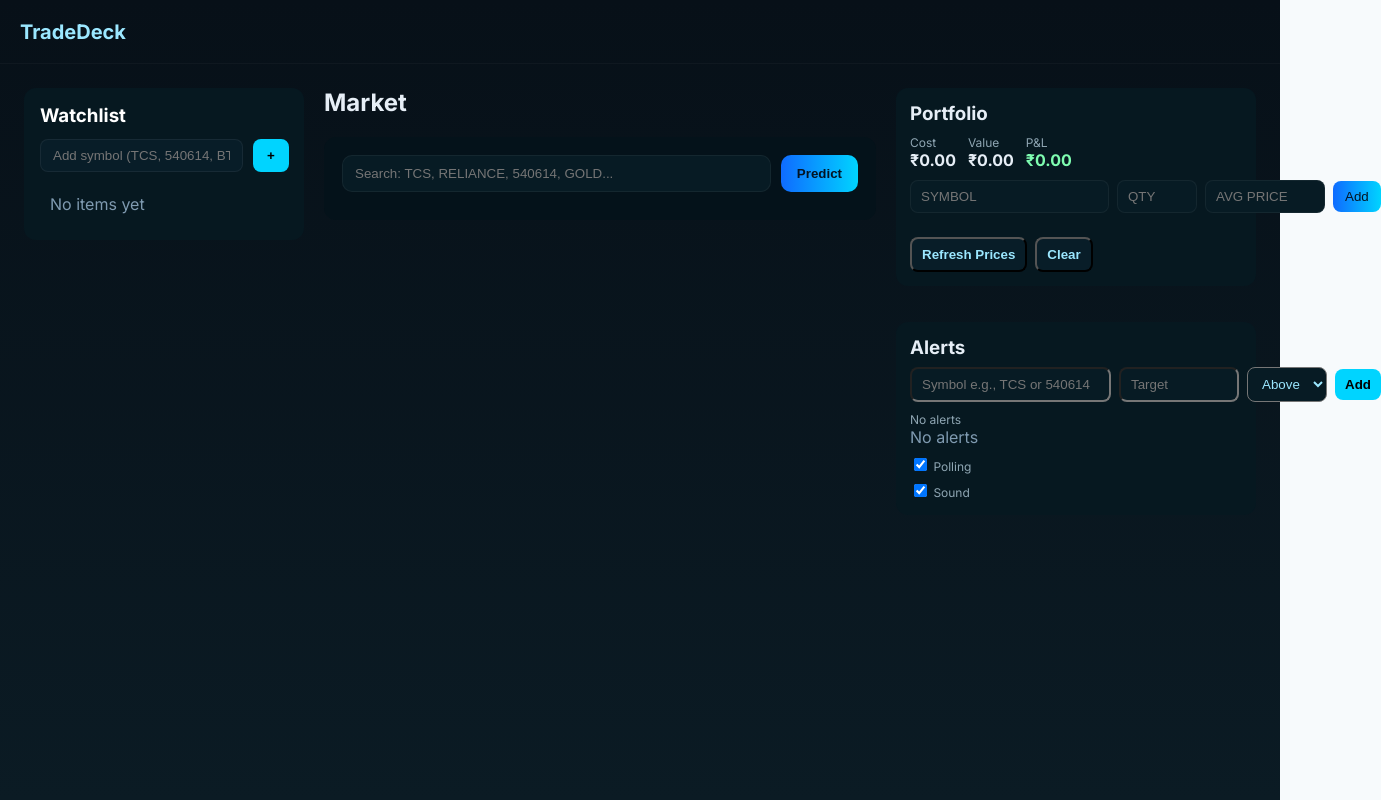
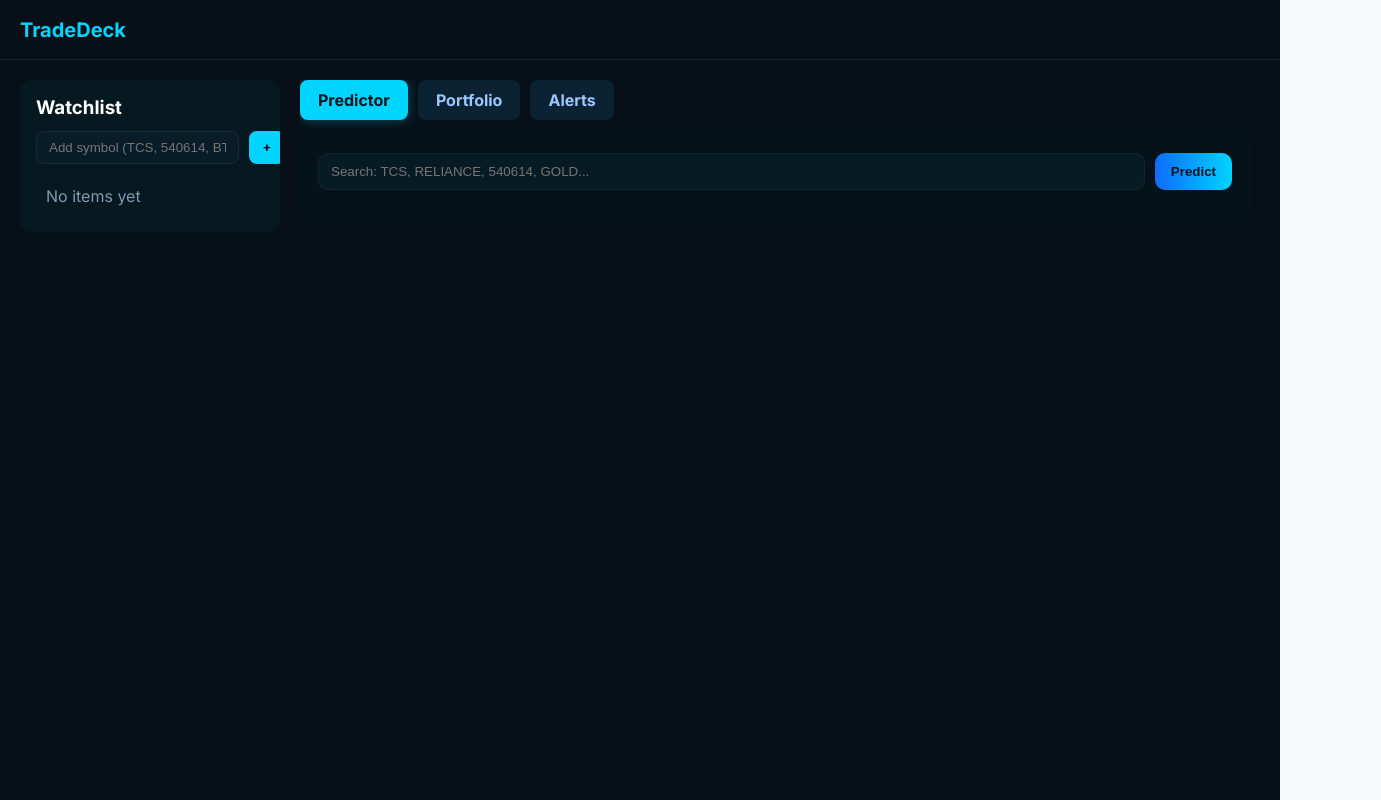
Before and after one commit to mabeg03/Market-Predictor, a React (Vite) app in the folder client/: page / in a window 1280 px wide. Shown: the whole page, 1381 px wide, since content can reach past the window. Built offline with nearby package versions, Linux system fonts and the light colour scheme.

Commit message:
UI Enhanced

```diff
--- a/client/src/App.tsx
+++ b/client/src/App.tsx
@@ -3,59 +3,147 @@ import AIMarketPredictor from "./AIMarketPredictor";
 import Watchlist from "./Watchlist";
 import Portfolio from "./Portfolio";
 import Alerts from "./Alerts";
+import "./animations.css";
 
 export default function App() {
   const [selectedSymbol, setSelectedSymbol] = useState("");
+  const [activeTab, setActiveTab] = useState<"predictor" | "portfolio" | "alerts">("predictor");
 
   return (
     <div style={ui.page}>
+      {/* HEADER */}
       <header style={ui.header}>
         <div style={ui.logo}>TradeDeck</div>
       </header>
 
-      <main style={ui.container}>
-        <aside style={ui.left}>
+      {/* GRID LAYOUT */}
+      <main style={ui.grid}>
+
+        {/* LEFT SIDEBAR */}
+        <aside style={ui.left} className="slide-in-left fade-in">
           <Watchlist onSelect={(s) => setSelectedSymbol(s)} />
         </aside>
 
-        <section style={ui.center}>
-          <h2 style={{ marginTop: 0 }}>Market</h2>
-          <AIMarketPredictor externalSymbol={selectedSymbol} />
+        {/* CENTER CONTENT WITH TABS */}
+        <section style={ui.center} className="fade-in">
+
+          {/* TABS */}
+          <div style={ui.tabs}>
+            <div
+              style={activeTab === "predictor" ? ui.tabActive : ui.tab}
+              onClick={() => setActiveTab("predictor")}
+            >
+              Predictor
+            </div>
+            <div
+              style={activeTab === "portfolio" ? ui.tabActive : ui.tab}
+              onClick={() => setActiveTab("portfolio")}
+            >
+              Portfolio
+            </div>
+            <div
+              style={activeTab === "alerts" ? ui.tabActive : ui.tab}
+              onClick={() => setActiveTab("alerts")}
+            >
+              Alerts
+            </div>
+          </div>
+
+          {/* TAB CONTENT */}
+          <div style={ui.tabContent}>
+            {activeTab === "predictor" && (
+              <div className="scale-in">
+                <AIMarketPredictor externalSymbol={selectedSymbol} />
+              </div>
+            )}
+
+            {activeTab === "portfolio" && (
+              <div className="scale-in">
+                <Portfolio onSelect={(s) => setSelectedSymbol(s)} />
+              </div>
+            )}
+
+            {activeTab === "alerts" && (
+              <div className="scale-in">
+                <Alerts onSelect={(s) => setSelectedSymbol(s)} />
+              </div>
+            )}
+          </div>
         </section>
 
-        <aside style={ui.right}>
-          <Portfolio onSelect={(s) => setSelectedSymbol(s)} />
-          <div style={{ height: 12 }} />
-          <Alerts onSelect={(s) => setSelectedSymbol(s)} />
-        </aside>
       </main>
     </div>
   );
 }
 
+/* ---------------- UI Styles ---------------- */
+
 const ui: Record<string, React.CSSProperties> = {
   page: {
     minHeight: "100vh",
-    background: "linear-gradient(180deg,#071018 0%, #0b1b24 100%)",
-    color: "#e6eef6",
+    background: "#071018",
+    color: "white",
     fontFamily: "Inter, sans-serif",
+    overflow: "hidden",
   },
+
   header: {
-    height: 64,
+    height: 60,
     display: "flex",
     alignItems: "center",
     padding: "0 20px",
-    borderBottom: "1px solid rgba(255,255,255,0.03)",
+    borderBottom: "1px solid rgba(255,255,255,0.08)",
   },
-  logo: { color: "#9be7ff", fontWeight: 900, fontSize: 20 },
-  container: {
+
+  logo: { fontWeight: 900, fontSize: 20, color: "#00d4ff" },
+
+  grid: {
+    width: "100%",
     display: "grid",
-    gridTemplateColumns: "280px 1fr 360px",
+    gridTemplateColumns: "260px 1fr",
     gap: 20,
-    padding: 24,
-    alignItems: "start",
+    padding: 20,
   },
-  left: {},
-  center: {},
-  right: { display: "flex", flexDirection: "column", gap: 12 },
+
+  left: {
+    overflowY: "auto",
+    maxHeight: "calc(100vh - 90px)",
+  },
+
+  center: {
+    overflowY: "auto",
+    maxHeight: "calc(100vh - 90px)",
+    paddingRight: 10,
+  },
+
+  /* TABS */
+  tabs: {
+    display: "flex",
+    gap: 10,
+    marginBottom: 15,
+  },
+
+  tab: {
+    padding: "10px 18px",
+    cursor: "pointer",
+    borderRadius: 8,
+    background: "#0b2233",
+    color: "#9bc7ff",
+    fontWeight: 700,
+    transition: "0.25s",
+  },
+
+  tabActive: {
+    padding: "10px 18px",
+    cursor: "pointer",
+    borderRadius: 8,
+    background: "#00d4ff",
+    color: "#04161f",
+    fontWeight: 800,
+    boxShadow: "0 0 12px rgba(0,212,255,0.35)",
+  },
+
+  tabContent: {
+    marginTop: 10,
+  },
 };
--- /dev/null
+++ b/client/src/animations.css
@@ -0,0 +1,39 @@
+/* Fade in */
+.fade-in {
+  animation: fadeIn 0.35s ease forwards;
+}
+
+@keyframes fadeIn {
+  from { opacity: 0; transform: translateY(5px); }
+  to { opacity: 1; transform: translateY(0); }
+}
+
+/* Scale in */
+.scale-in {
+  animation: scaleIn 0.35s cubic-bezier(0.18, 0.89, 0.32, 1.28) forwards;
+}
+
+@keyframes scaleIn {
+  from { opacity: 0; transform: scale(0.94); }
+  to { opacity: 1; transform: scale(1); }
+}
+
+/* Smooth slide in from right */
+.slide-in-right {
+  animation: slideInRight 0.35s ease forwards;
+}
+
+@keyframes slideInRight {
+  from { transform: translateX(40px); opacity: 0; }
+  to { transform: translateX(0); opacity: 1; }
+}
+
+/* Smooth slide in from left */
+.slide-in-left {
+  animation: slideInLeft 0.35s ease forwards;
+}
+
+@keyframes slideInLeft {
+  from { transform: translateX(-40px); opacity: 0; }
+  to { transform: translateX(0); opacity: 1; }
+}
--- a/client/src/main.tsx
+++ b/client/src/main.tsx
@@ -2,5 +2,5 @@ import React from 'react';
 import { createRoot } from 'react-dom/client';
 import App from './App';
 import './styles.css';
-
+import "./animations.css";
 createRoot(document.getElementById('root')!).render(<App />);
```
